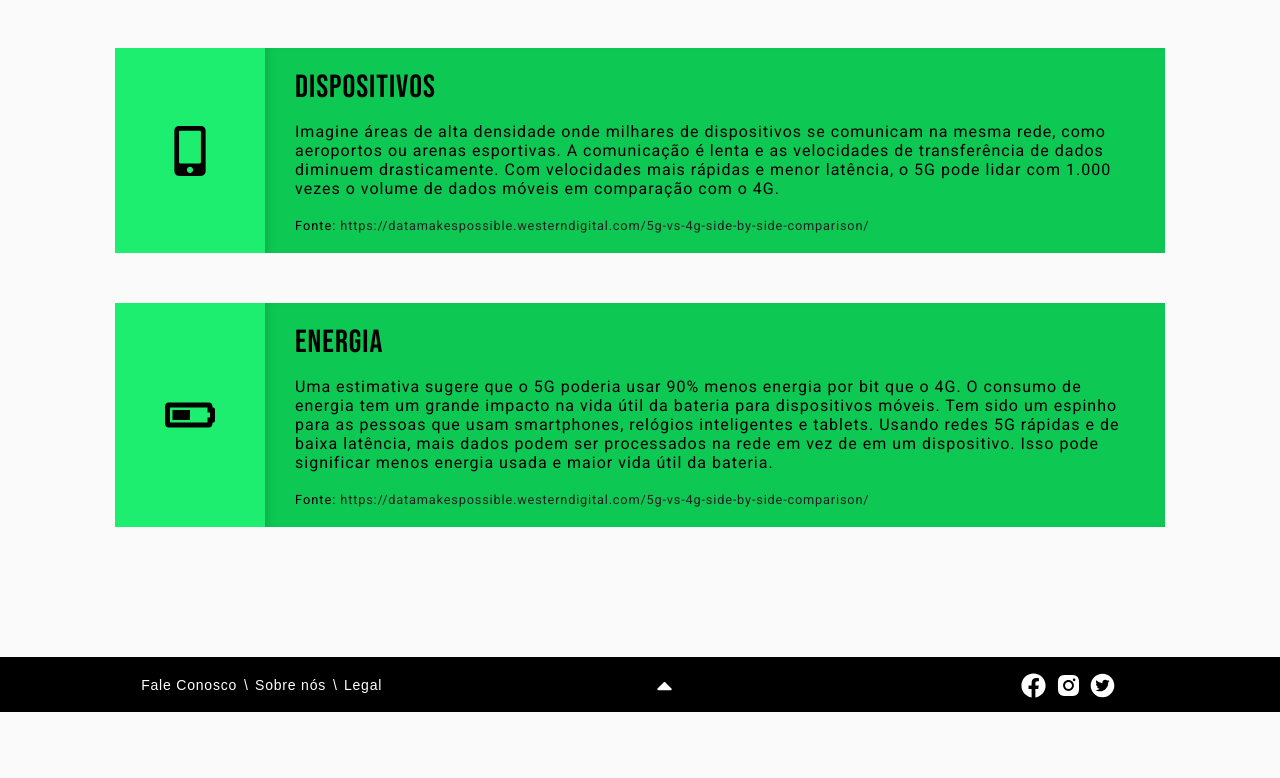
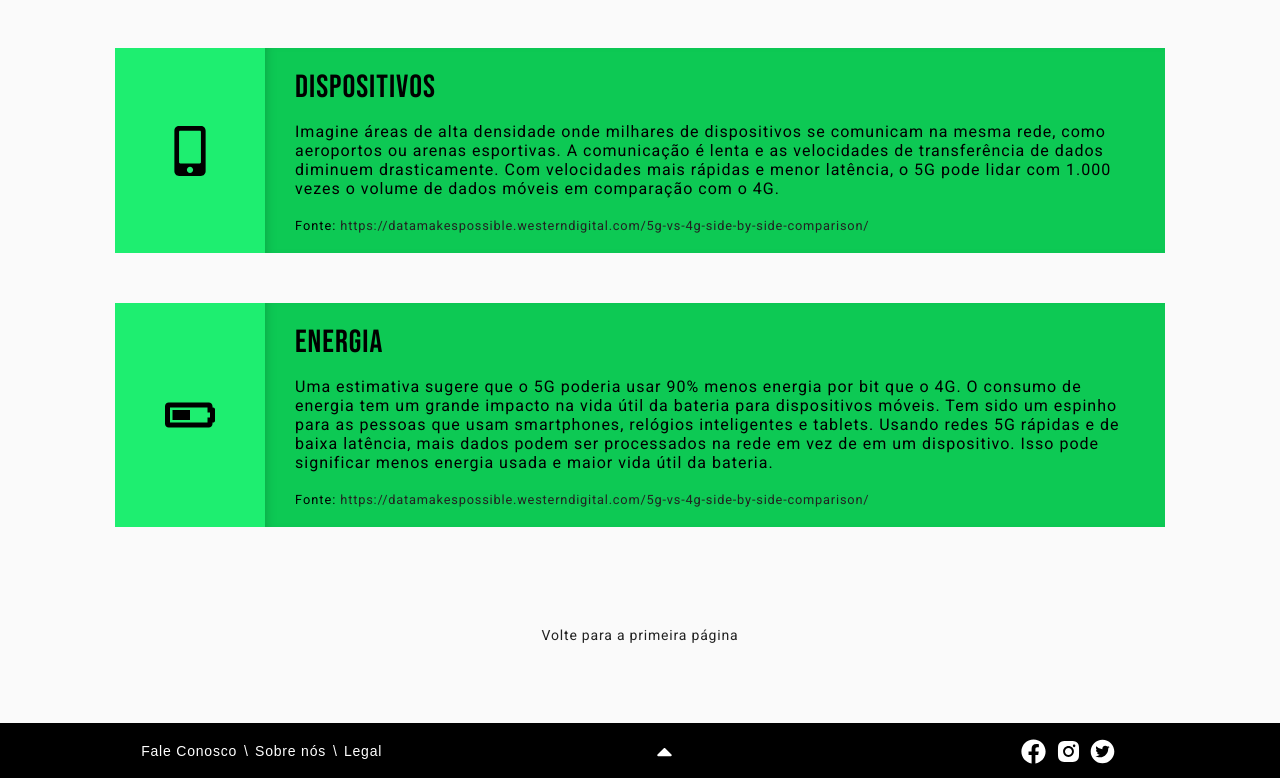
Before and after one commit to mvgoliveira/5GS, a React (Create React App) app: page /comparacao in a window 1280 px wide. Shown: the part 728-1506 px from the top of the page. Before the commit the page ends 1440 px from the top, so only its background shows below. Built offline with nearby package versions, Linux system fonts and the light colour scheme; the HTML template or start-up script is replaced by a standard one.

Commit message:
Adicionei algo

```diff
--- a/src/components/Footer/styles.js
+++ b/src/components/Footer/styles.js
@@ -1,6 +1,7 @@
 import styled from 'styled-components';
 
 export const Footer = styled.footer`
+    margin-top: -50px;
 
     display: grid;
     grid-template-columns: 1fr 1fr 1fr;
--- a/src/components/Header/index.js
+++ b/src/components/Header/index.js
@@ -44,9 +44,10 @@ export default function Header() {
                 <Conteudo open={open}>
                     <ul>
                         <li><Link to="/" onClick={() => abrir()}>Inicio</Link></li>
+                        <li><Link to="/comparacao" onClick={() => abrir()}>Comparação</Link></li>
                         <li><Link to="/informacoes" onClick={() => abrir()}>História</Link></li>
-                        <li><Link to="/comparacao" onClick={() => abrir()}>Comparação</Link></li>
                         <li><Link to="/ods" onClick={() => abrir()}>ODS 9</Link></li>
+                        <li><Link to="/" onClick={() => abrir()}>Blog</Link></li>
                     </ul>
                 </Conteudo>
             </Headers>
--- a/src/components/Header/styles.js
+++ b/src/components/Header/styles.js
@@ -81,7 +81,7 @@ export const Conteudo = styled.div`
 
     ul {
         list-style: none;
-        font-size: 3rem;
+        font-size: 2.5rem;
         text-align: center;
 
         li {
@@ -100,7 +100,7 @@ export const Conteudo = styled.div`
         }
     }
 
-    @media(max-height: 420px) {
+    @media(max-height: 620px) {
         align-items: flex-start;
     }
 `;
--- a/src/pages/Comparacao/index.js
+++ b/src/pages/Comparacao/index.js
@@ -1,5 +1,6 @@
 import React, { useEffect } from 'react';
 import {Container, Card} from './styles.js';
+import { Link } from 'react-router-dom';
 import {FaTachometerAlt, FaStopwatch, FaMobileAlt, FaBatteryHalf} from 'react-icons/fa';
 
 export default function Comparacao() {
@@ -58,6 +59,8 @@ export default function Comparacao() {
                         </span>
                     </section>
                 </Card>
+
+                <Link to="/">Volte para a primeira página</Link>
             </Container>
         </>
     );
--- a/src/pages/Comparacao/styles.js
+++ b/src/pages/Comparacao/styles.js
@@ -23,6 +23,14 @@ export const Container = styled.div`
         font-weight: 100;
         font-family: 'Bebas Neue', cursive;
         letter-spacing: 0.063rem;
+    }
+
+    a {
+        padding-top: 100px;
+        margin: auto;
+        &:hover {
+            text-decoration: underline 5px #1eee70;
+        }
     }
 
 `;
--- a/src/pages/Home/index.js
+++ b/src/pages/Home/index.js
@@ -1,4 +1,4 @@
-import React from 'react';
+import React, { useEffect } from 'react';
 import { Link } from 'react-router-dom';
 import { AiFillPlayCircle } from 'react-icons/ai';
 import { IoIosArrowRoundDown } from 'react-icons/io';
@@ -7,6 +7,10 @@ import {Hero, Video, Conteudo, VideoGrid} from './styles';
 import Comparativo from '../../components/Comparativo';
 
 export default function Main(){
+
+    useEffect(() => {
+        window.scrollTo(0, 0);
+      }, [])
 
     function rolar() {
         window.scroll({
--- a/src/pages/Info/index.js
+++ b/src/pages/Info/index.js
@@ -1,5 +1,6 @@
 import React, { useEffect } from 'react';
 import {Container} from './styles';
+import { Link } from 'react-router-dom';
 import InfoImg from '../../assets/imagens/InfoImg.svg';
 
 export default function Info() {
@@ -49,6 +50,8 @@ export default function Info() {
                 </p>
 
             </section>
+
+            <Link to="/">Volte para a primeira página</Link>
         </Container>
     );
 }
```
